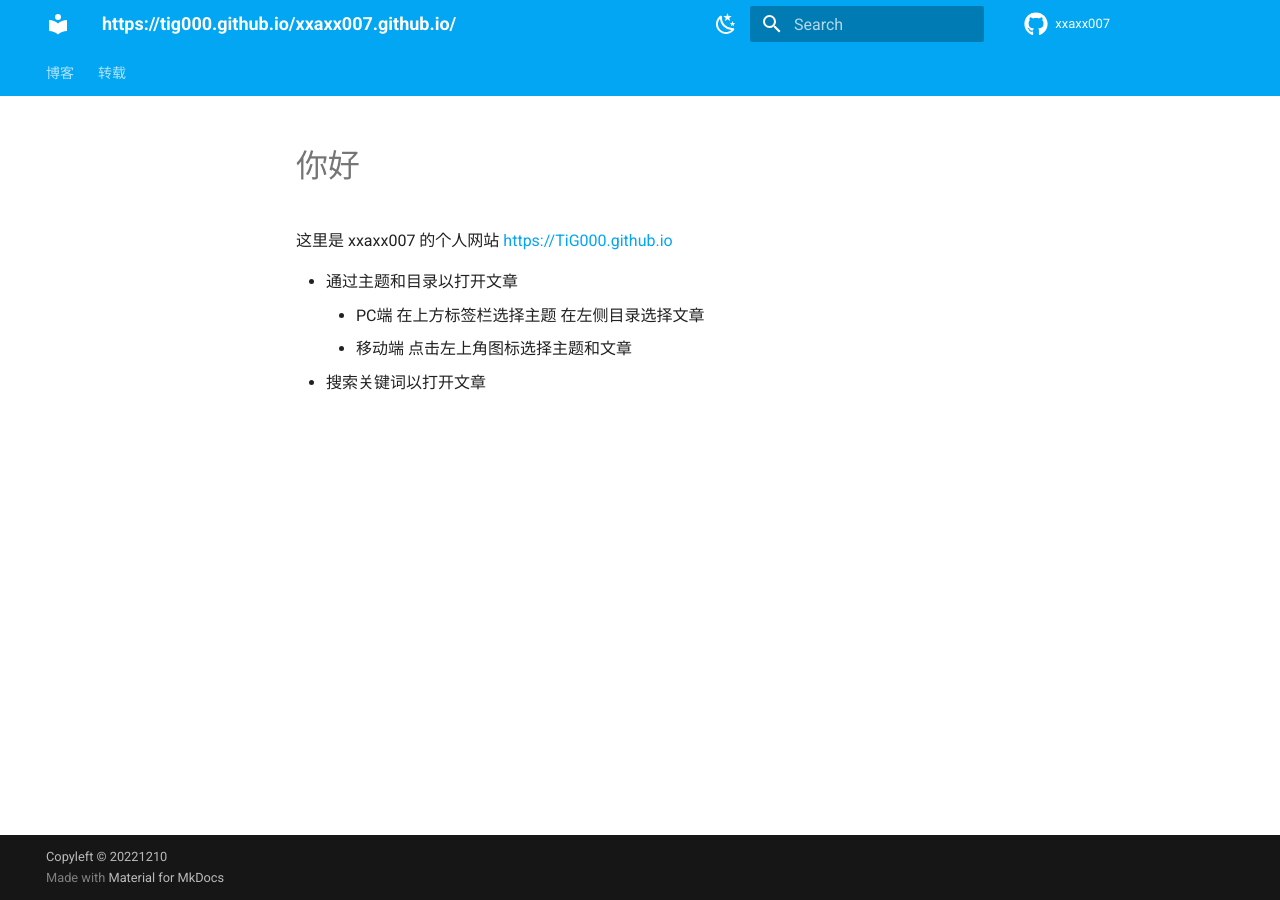
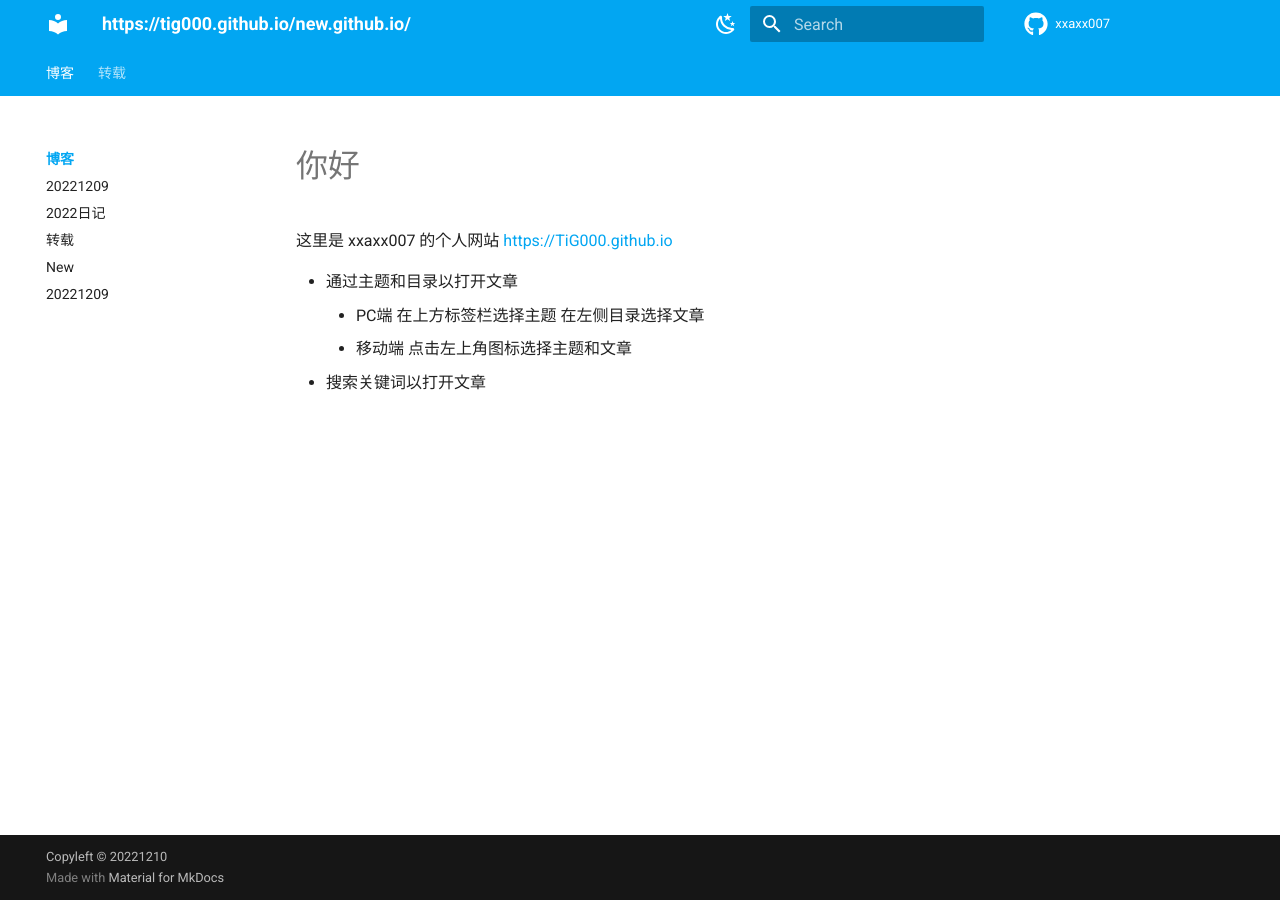
Before and after one commit to TiG000/new.github.io, an MkDocs documentation site: the page built from docs/index.md, in a window 1280 px wide. Built offline with MkDocs 1.6.1 and Material for MkDocs 9.7.7, drawn with Linux system fonts in a browser that asks for light colours; some of the changed lines change nothing that is shown.

Commit message:
initi 1210

```diff
--- a/mkdocs.yml
+++ b/mkdocs.yml
@@ -1,5 +1,5 @@
 site_name: myDaily
-site_name:  https://tig000.github.io/xxaxx007.github.io/
+site_name:  https://tig000.github.io/new.github.io/
 site_author: xxaxx007
 site_description: 个人日常
 
@@ -35,6 +35,9 @@ repo_name: xxaxx007 # 右上角的名字
 copyright: Copyleft &copy; 20221210 # 左下角的版权声明
 nav:
   - 博客:
+      - index.md
+      - blog/daily/20221209.md
+      - blog/daily/index.md
       - blog/index.md
       - blog/new.md
       - 日记: blog/daily/20221209.md
```
